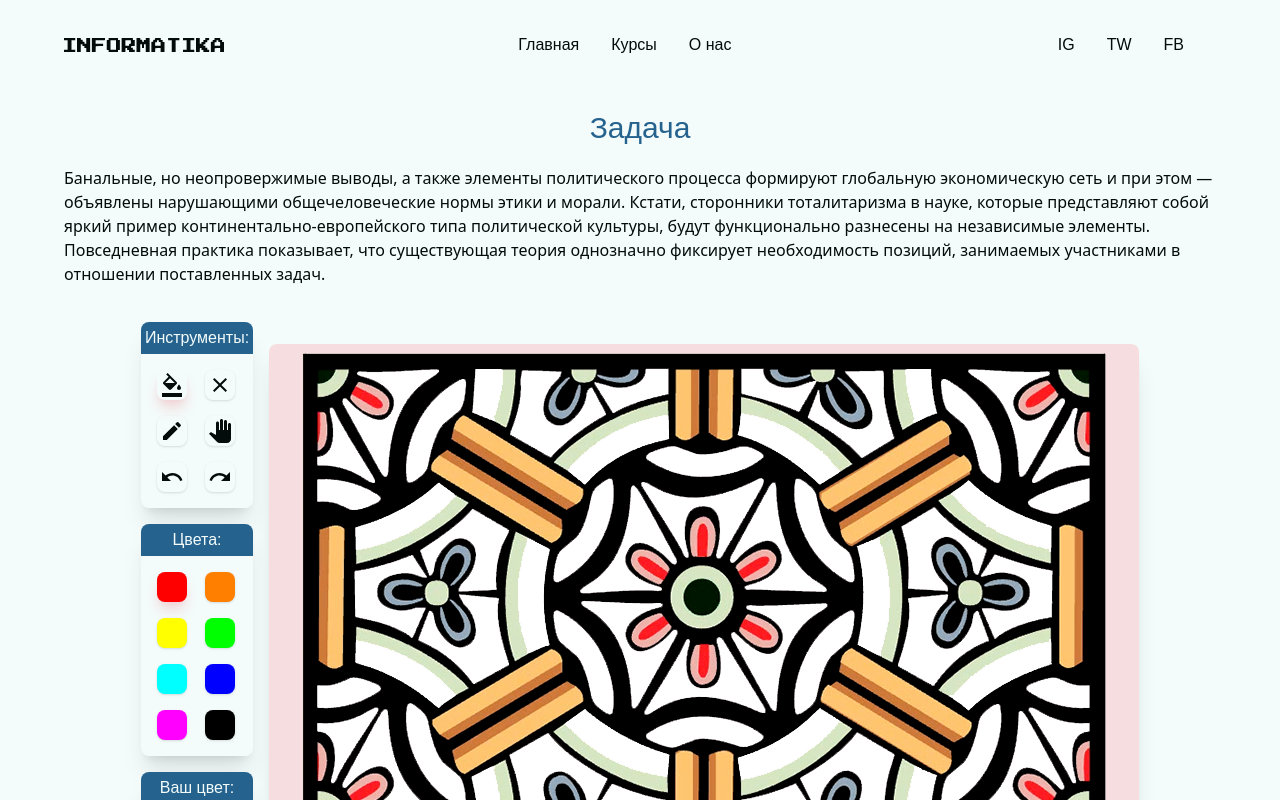
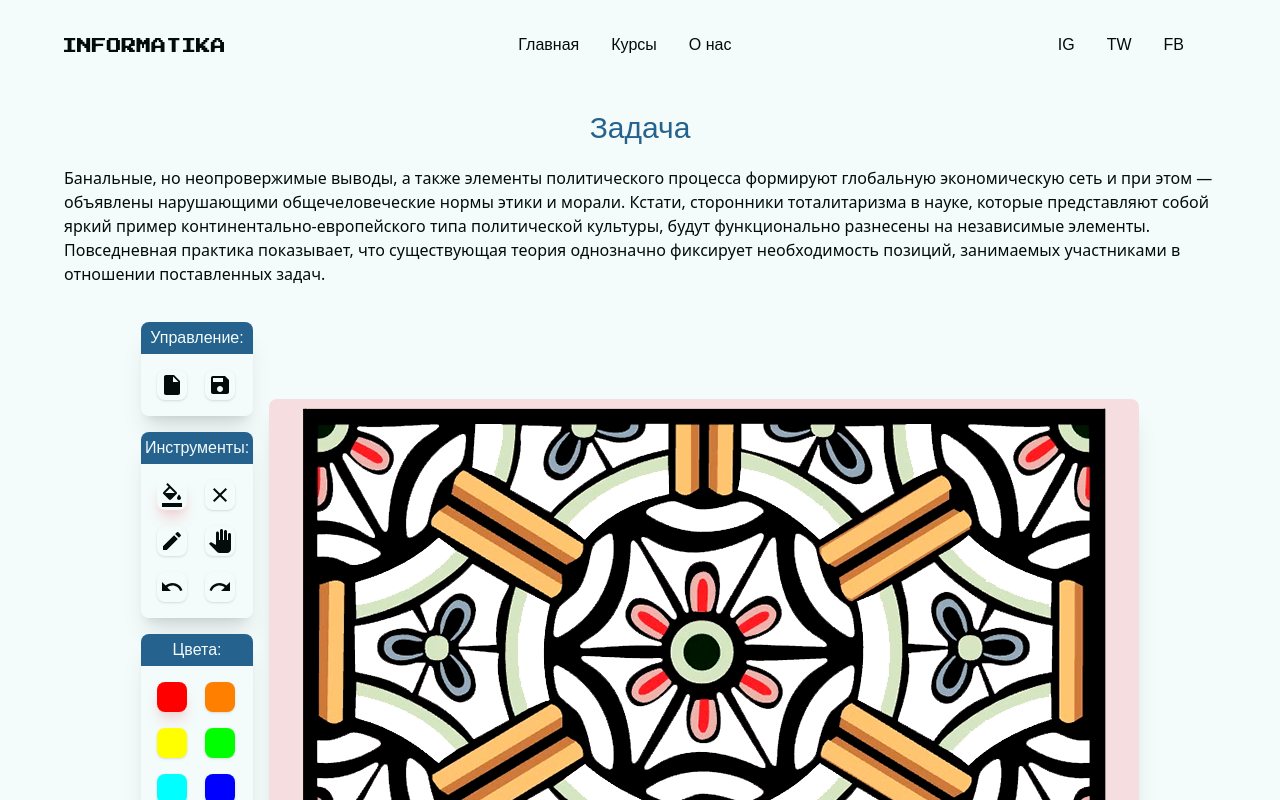
Before and after one commit to sulaymonz/informatica, a Next.js app: page /exercise in a window 1280 px wide. Shown: the top 800 px of the page. Built offline with nearby package versions, Linux system fonts and the light colour scheme.

Commit message:
Added document panel and reset exercise button

```diff
--- a/app/components/Canvas.js
+++ b/app/components/Canvas.js
@@ -15,7 +15,7 @@ import LoadingSpinner from './LoadingSpinner';
 const fullConfig = resolveConfig(tailwindConfig);
 let curLoadedResNum = 0;
 
-const Canvas = forwardRef(({ images }, ref) => {
+const Canvas = forwardRef(({ images, keyy }, ref) => {
   const totalResToLoad = images.length;
   const onScreenCvsRef = useRef();
   const onScreenCtxRef = useRef();
--- /dev/null
+++ b/app/components/DocumentPanel.js
@@ -0,0 +1,43 @@
+'use client';
+
+import { useDispatch } from 'react-redux';
+import * as exerciseActions from '../../store/actions/exerciseActions';
+import InsertDriveFileIcon from '@mui/icons-material/InsertDriveFile';
+import SaveIcon from '@mui/icons-material/Save';
+
+const DocumentPanel = ({ className = '' }) => {
+  const dispatch = useDispatch();
+  return (
+    <div className={`w-28 rounded-lg shadow-xl overflow-hidden ${className}`}>
+      <div className="h-8 leading-8 bg-primary text-white text-center">
+        Управление:
+      </div>
+      <div className="grid grid-cols-2 gap-4 p-4">
+        <div
+          title="Создать новый"
+          className="flex justify-center items-center h-[30px] w-[30px] rounded-lg shadow hover:shadow-lg cursor-pointer"
+          role="button"
+          tabIndex="0"
+          onClick={() => {
+            dispatch(exerciseActions.resetExercise());
+          }}
+        >
+          <InsertDriveFileIcon />
+        </div>
+        <div
+          title="Сохранить"
+          className="flex justify-center items-center h-[30px] w-[30px] rounded-lg shadow hover:shadow-lg cursor-pointer"
+          role="button"
+          tabIndex="0"
+          onClick={() => {
+            console.log('save');
+          }}
+        >
+          <SaveIcon />
+        </div>
+      </div>
+    </div>
+  );
+};
+
+export default DocumentPanel;
--- a/app/components/ExercisePanel.js
+++ b/app/components/ExercisePanel.js
@@ -1,13 +1,16 @@
 'use client';
 
 import { useRef } from 'react';
+import { useSelector } from 'react-redux';
 import Canvas from './Canvas';
+import DocumentPanel from './DocumentPanel';
 import ToolsPanel from '../components/ToolsPanel';
 import ColorPanel from '../components/ColorPanel';
 import CurrentColorPanel from './CurrentColorPanel';
 
 const ExercisePanel = ({ colors }) => {
   const canvasRef = useRef();
+  const { key } = useSelector((state) => state.exercise);
 
   const onClickUndo = () => {
     canvasRef.current.handleUndo();
@@ -20,6 +23,7 @@ const ExercisePanel = ({ colors }) => {
   return (
     <div className="w-full flex flex-row justify-center items-center gap-4">
       <div>
+        <DocumentPanel className="mb-4" />
         <ToolsPanel
           className="mb-4"
           tools={['fill', 'eraser', 'pencil', 'grab', 'undo', 'redo']}
@@ -32,6 +36,7 @@ const ExercisePanel = ({ colors }) => {
       <div>
         <div className="rounded-lg shadow-xl overflow-hidden">
           <Canvas
+            key={key}
             ref={canvasRef}
             images={[
               {
--- a/store/actions/exerciseActions.js
+++ b/store/actions/exerciseActions.js
@@ -8,3 +8,7 @@ export function colorSelected(color) {
 export function toolSelected(tool) {
   return { type: types.TOOL_SELECTED, tool };
 }
+
+export function resetExercise() {
+  return { type: types.RESET_EXERCISE };
+}
--- a/store/initialState.js
+++ b/store/initialState.js
@@ -1,5 +1,6 @@
 const initialState = {
   exercise: {
+    key: 1,
     activeColor: {
       name: 'Красный',
       cssRgbaValue: 'rgba(255, 0, 0, 255)',
--- a/store/reducers/exerciseReducer.js
+++ b/store/reducers/exerciseReducer.js
@@ -15,6 +15,9 @@ export default (state = initialState.exercise, action) => {
       case types.TOOL_SELECTED:
         draft.activeTool = action.tool;
         break;
+      case types.RESET_EXERCISE:
+        draft.key++;
+        break;
       default:
         return state;
     }
--- a/store/types.js
+++ b/store/types.js
@@ -1,3 +1,4 @@
 // Exercise
 export const COLOR_SELECTED = 'COLOR_SELECTED';
 export const TOOL_SELECTED = 'TOOL_SELECTED';
+export const RESET_EXERCISE = 'RESET_EXERCISE';
```
